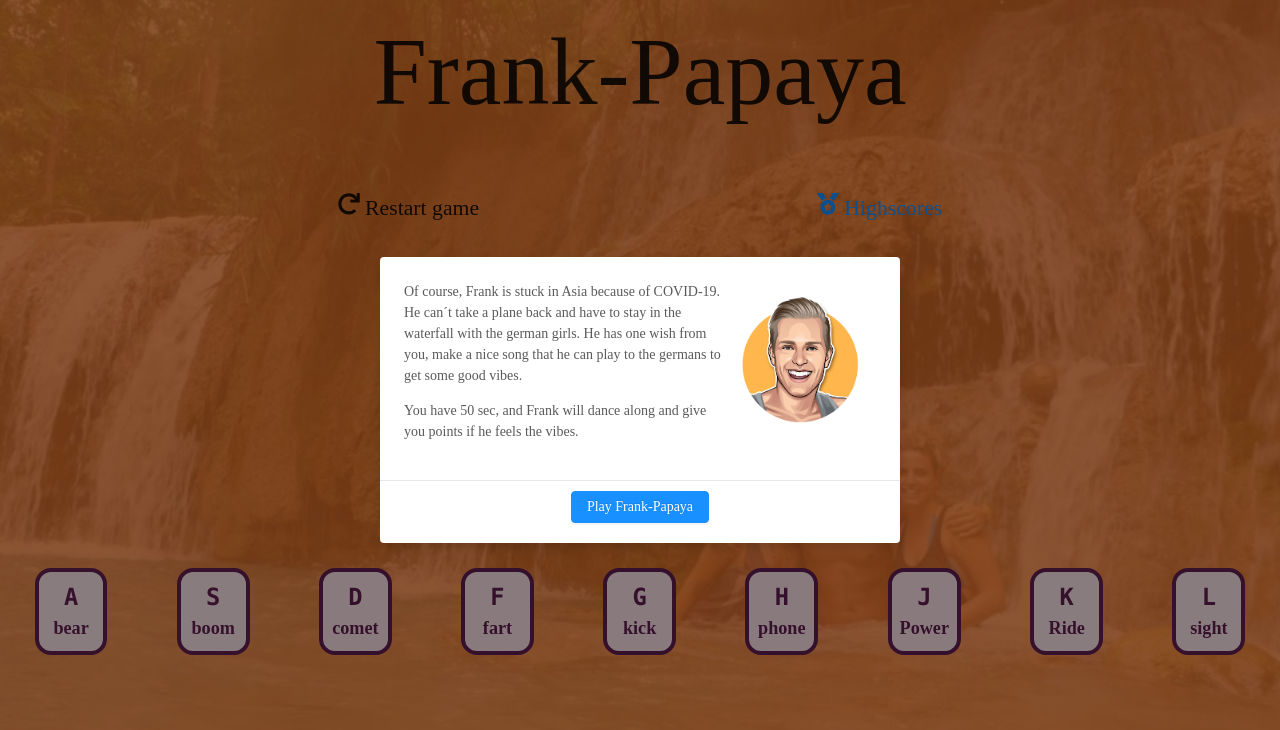
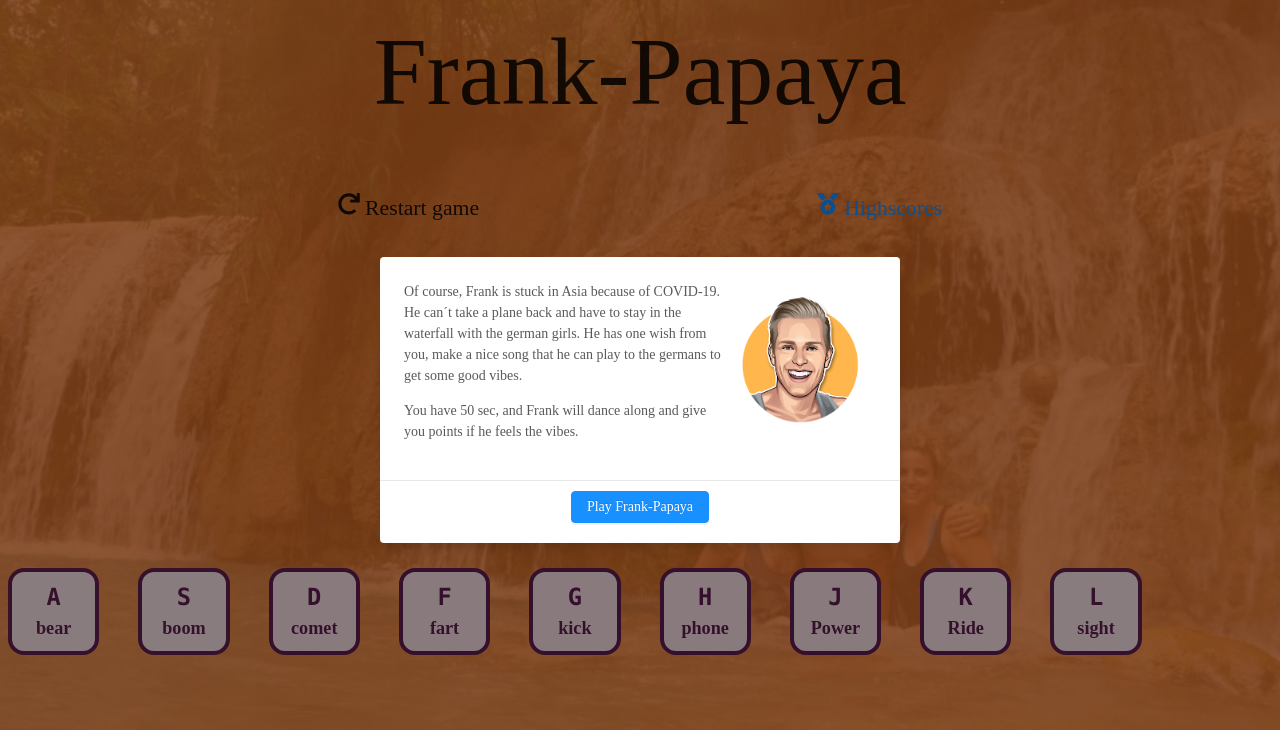
Before and after one commit to nikolai-max/frank-papaya, a React (Create React App) app: page / in a window 1280 px wide. Shown: the top 730 px of the page. Built offline with nearby package versions, Linux system fonts and the light colour scheme; a web font is replaced by a local one.

Commit message:
Using grids instead of flexbox on the keys

```diff
--- a/src/components/key/key.style.scss
+++ b/src/components/key/key.style.scss
@@ -1,5 +1,4 @@
 .key {
-    display: block;
     border: .3rem solid #621E50;
     border-radius: 1rem;
     margin: 0.5rem;
@@ -7,9 +6,8 @@
     font-weight: bold;
     padding: .5rem .5rem;
     transition: all 0.1s ease;
-    max-width: 10em;
-    min-width: 4em;
-    text-align: center;
+    /* max-width: 10em;
+    min-width: 4em; */
     color: #621E50;
     background: #F9E1E4;
     cursor: pointer;
--- a/src/components/keys/keys.style.scss
+++ b/src/components/keys/keys.style.scss
@@ -1,5 +1,11 @@
 .keys {
-    display: flex;
-    flex-wrap: wrap;
-    justify-content: space-around;
-  }
+  display: grid;
+  grid-gap: 23px;
+  grid-template-columns: repeat(auto-fill, minmax(100px, 1fr));
+  grid-template-rows: 1fr;
+  justify-content: center;
+}
+
+/* display: flex;
+flex-wrap: wrap;
+justify-content: space-around; */
```
